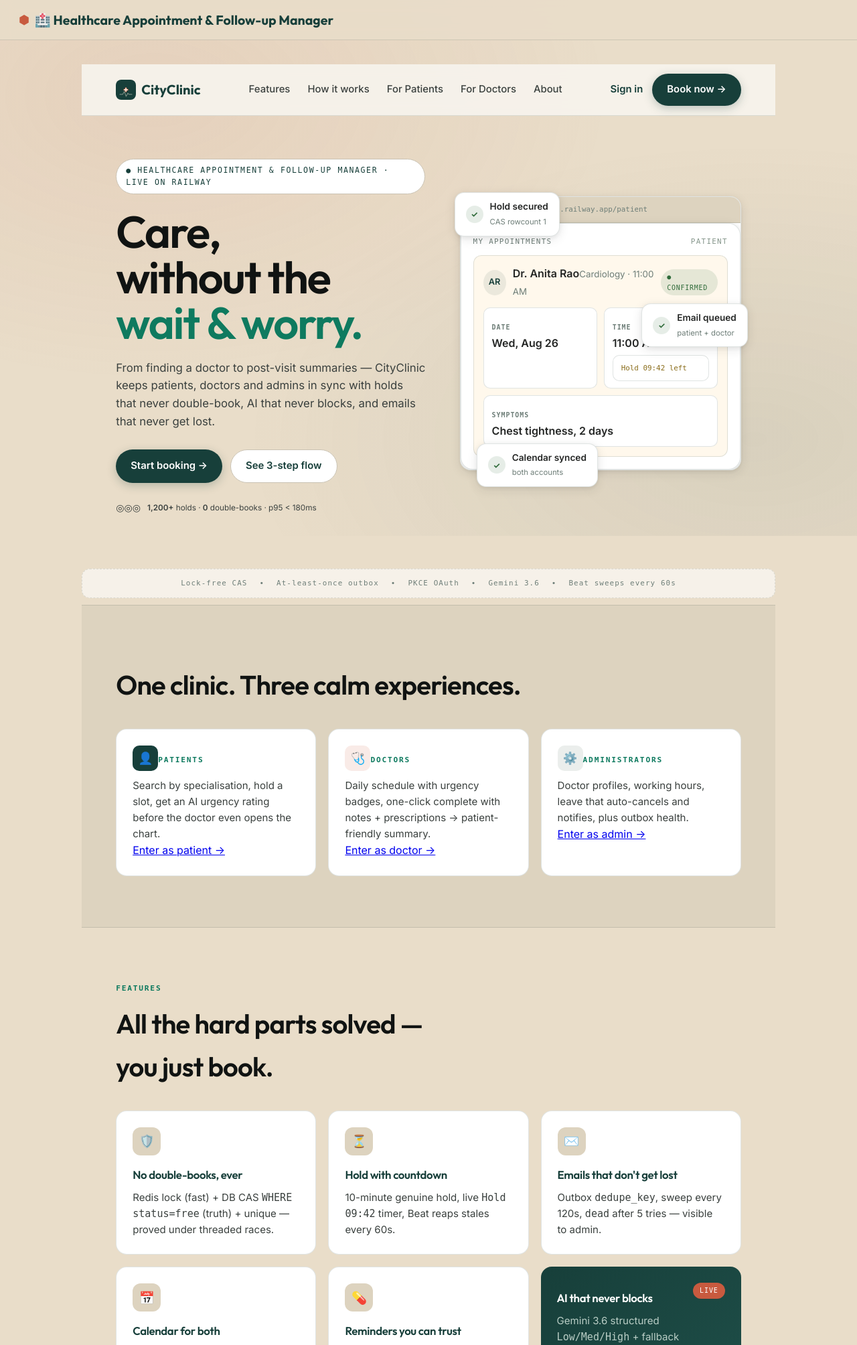
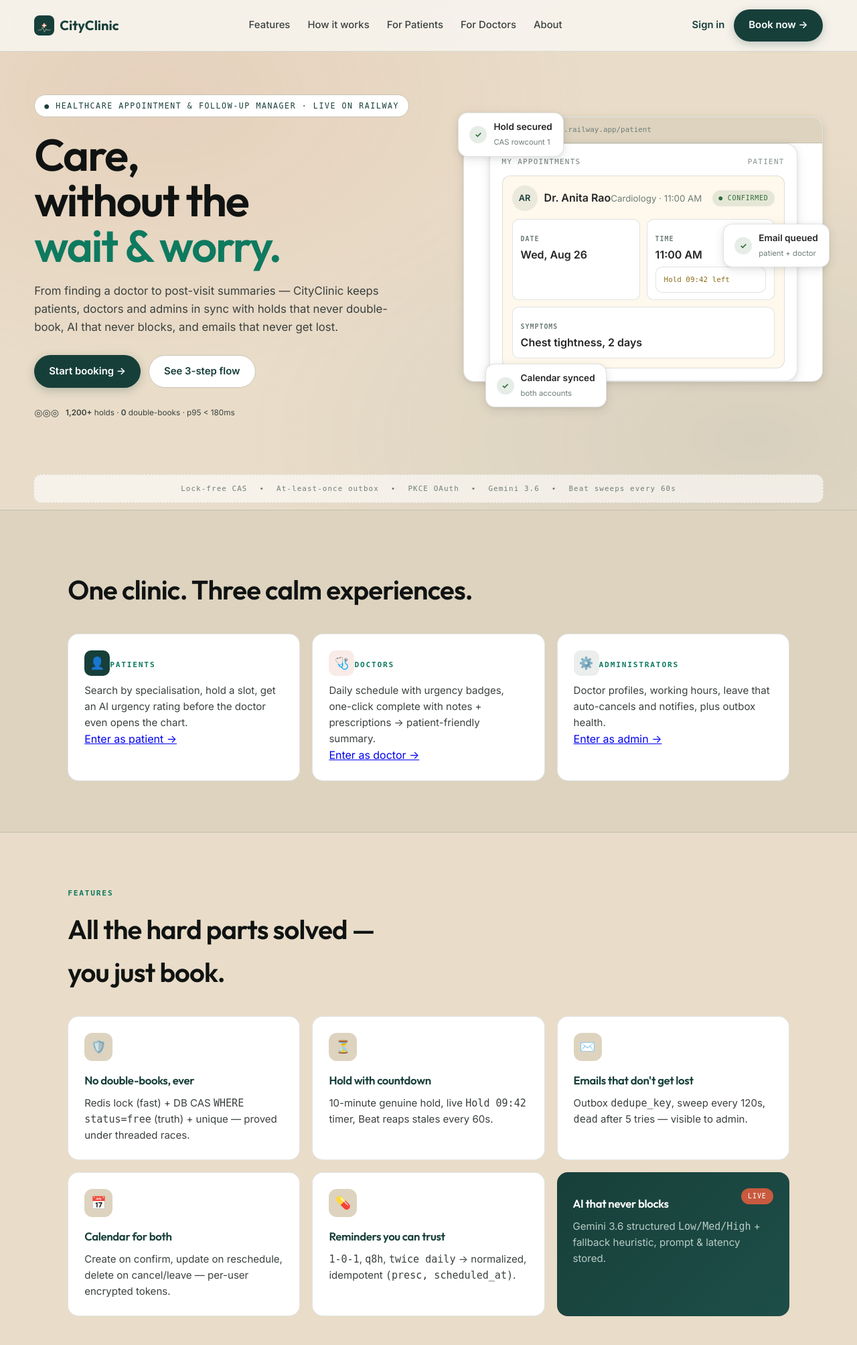
Before and after one commit to Jainparth22/Healthcare-Appointment-Follow-up-Manager, a FastAPI app: page / in a window 1280 px wide. Shown: the top 2008 px of the page at 67% size. Run offline with FastAPI, Linux system fonts and the light colour scheme; parts of the project's set-up code (start-up, migrations or seed data) failed here and were passed over.

Commit message:
fix landing double bar + creative hero

```diff
--- a/backend/app/templates/landing.html
+++ b/backend/app/templates/landing.html
@@ -2,6 +2,11 @@
 {% block title %}{{ app_name }}{% endblock %}
 {% block page %}landing{% endblock %}
 {% block content %}
+<style>
+  .topbar{display:none !important}
+  .lp-nav{position:sticky;top:0;z-index:40}
+  .container{margin-top:0 !important;padding-top:0 !important;max-width:none !important;padding-left:0 !important;padding-right:0 !important}
+</style>
 <!-- NAV -->
 <nav class="lp-nav">
   <a class="lp-brand" href="/"><img src="/static/logo.png" alt="CityClinic" width="30" height="30" style="border-radius:8px">CityClinic</a>
```
